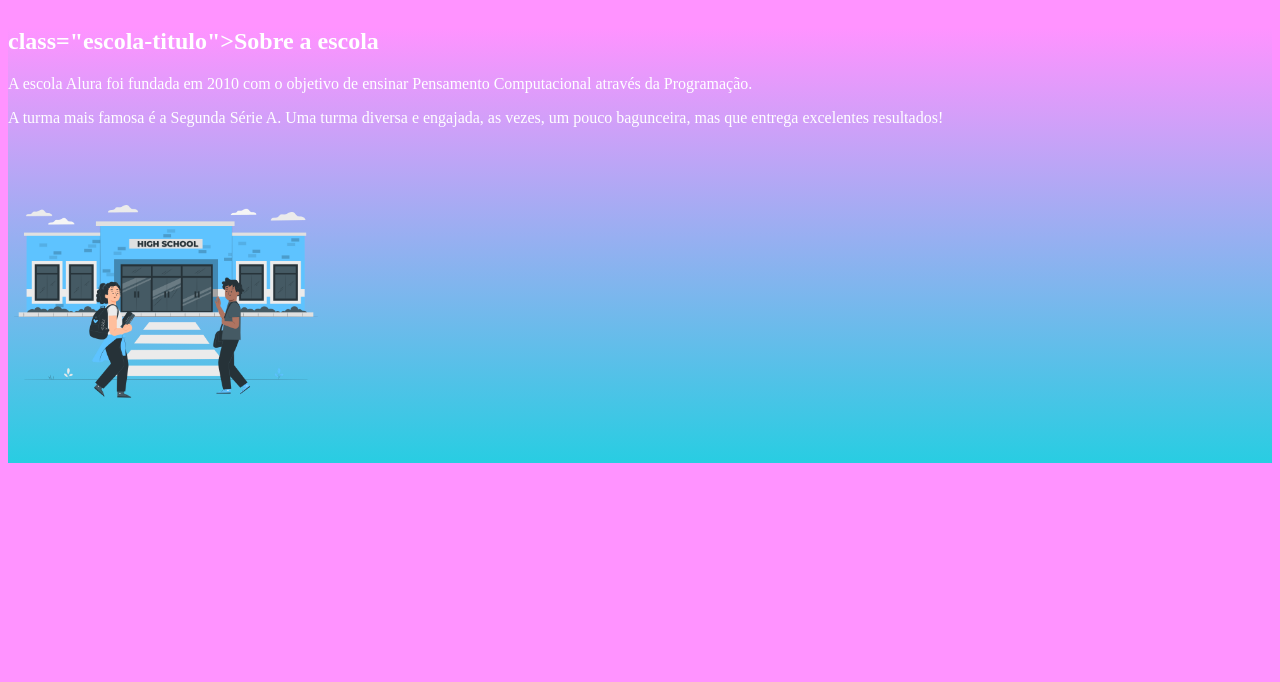
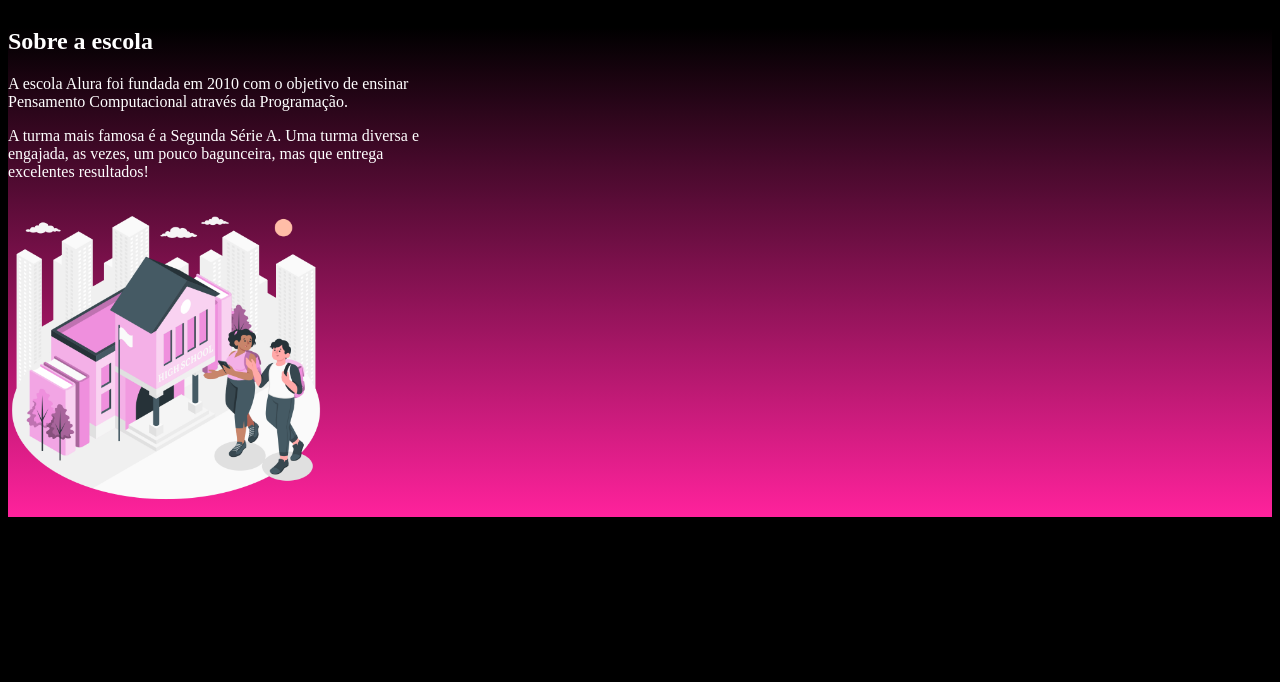
Before and after one commit to analeticia08/alura-start, a plain HTML site: page index.html in a window 1280 px wide. Shown: the part 118-800 px from the top of the page. Drawn offline with Linux system fonts and the light colour scheme.

Commit message:
Add files via upload

```diff
--- a/index.html
+++ b/index.html
@@ -15,10 +15,12 @@
         </ul>
     </header>
     <section class="escola">
-        <h2>class="escola-titulo">Sobre a escola</h2>
+        <div class="escola-div-conteudo">
+            <h2 class="escola-titulo">Sobre a escola</h2>
         <p class="escola-texto-um">A escola Alura foi fundada em 2010 com o objetivo de ensinar Pensamento Computacional através da Programação. </p>
         <p class="escola-texto-dois">A turma mais famosa é a Segunda Série A. Uma turma diversa e engajada, as vezes, um pouco bagunceira, mas que entrega excelentes resultados!</p>
-        <img class="escola-img" src="High School-pana.png" alt="">
+        </div>
+        <img class="escola-img" src="High School-amico.png" alt="">
 
     </section>
 
--- a/style.css
+++ b/style.css
@@ -1,5 +1,5 @@
 body{
-    background-color: #ff93ff;
+    background-color: #000000;
     color: #ffffff;
 }
 
@@ -24,5 +24,11 @@ body{
     width: 25%;
 }
 .escola{
-    background-image: linear-gradient(#ff93ff,#28cde2);
+    background-image: linear-gradient(#000000,#ff229c);
+    justify-content: center;
+    align-items: center;
 }
+
+.escola-div-conteudo{
+    width: 35%;
+}
```
Also changed, not shown: High School-amico.png (added), ana.png (added).
